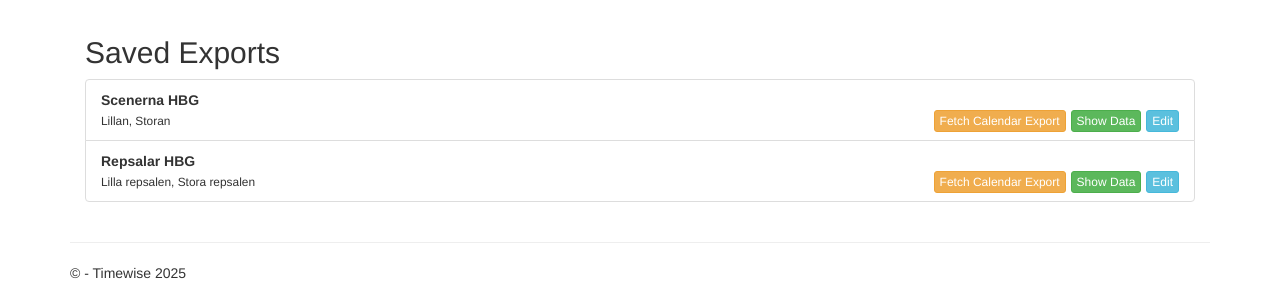
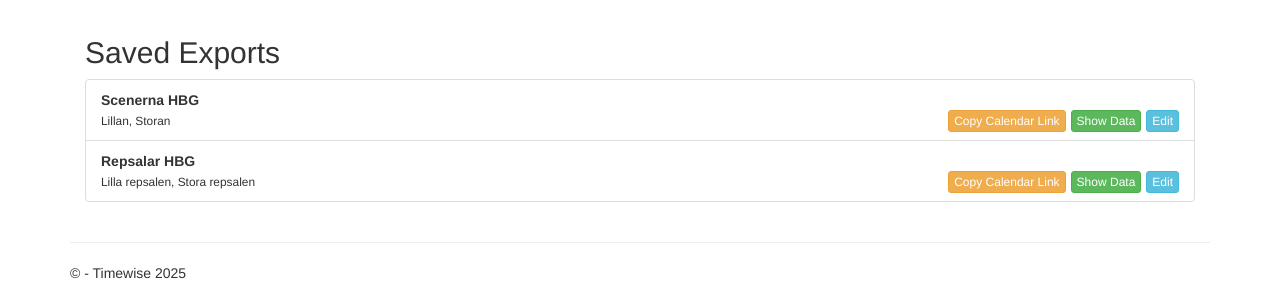
Before and after one commit to ringarochkryss/DataToOutlook, a Flask app: page /settings in a window 1280 px wide. Shown: the part 586-886 px from the top of the page. Run offline with Flask 2, Linux system fonts and the light colour scheme; the visitor is signed in with stand-in values (Sample User, id 1); data comes from the database, SQL or seed files in the repository; some libraries are stand-ins or nearby versions.

Commit message:
Update ical button

```diff
--- a/ImportDataToOutlook/templates/settings.html
+++ b/ImportDataToOutlook/templates/settings.html
@@ -55,8 +55,11 @@
 			<a href="{{ url_for('show_export_data', export_id=export.id) }}" class="btn btn-xs btn-success pull-right" style="margin-right: 5px;">
 				Show Data
 			</a>
-			<a href="{{ url_for('calendar_export', export_id=export.id, _external=True) }}" class="btn btn-xs btn-warning pull-right" style="margin-right: 5px;">
-				Fetch Calendar Export
+			<a href="#"
+			   class="btn btn-xs btn-warning pull-right copy-ical-link"
+			   style="margin-right: 5px;"
+			   data-ical-url="{{ url_for('calendar_export', export_id=export.id, _external=True) }}">
+				Copy Calendar Link
 			</a>
 
 		</li>
```
